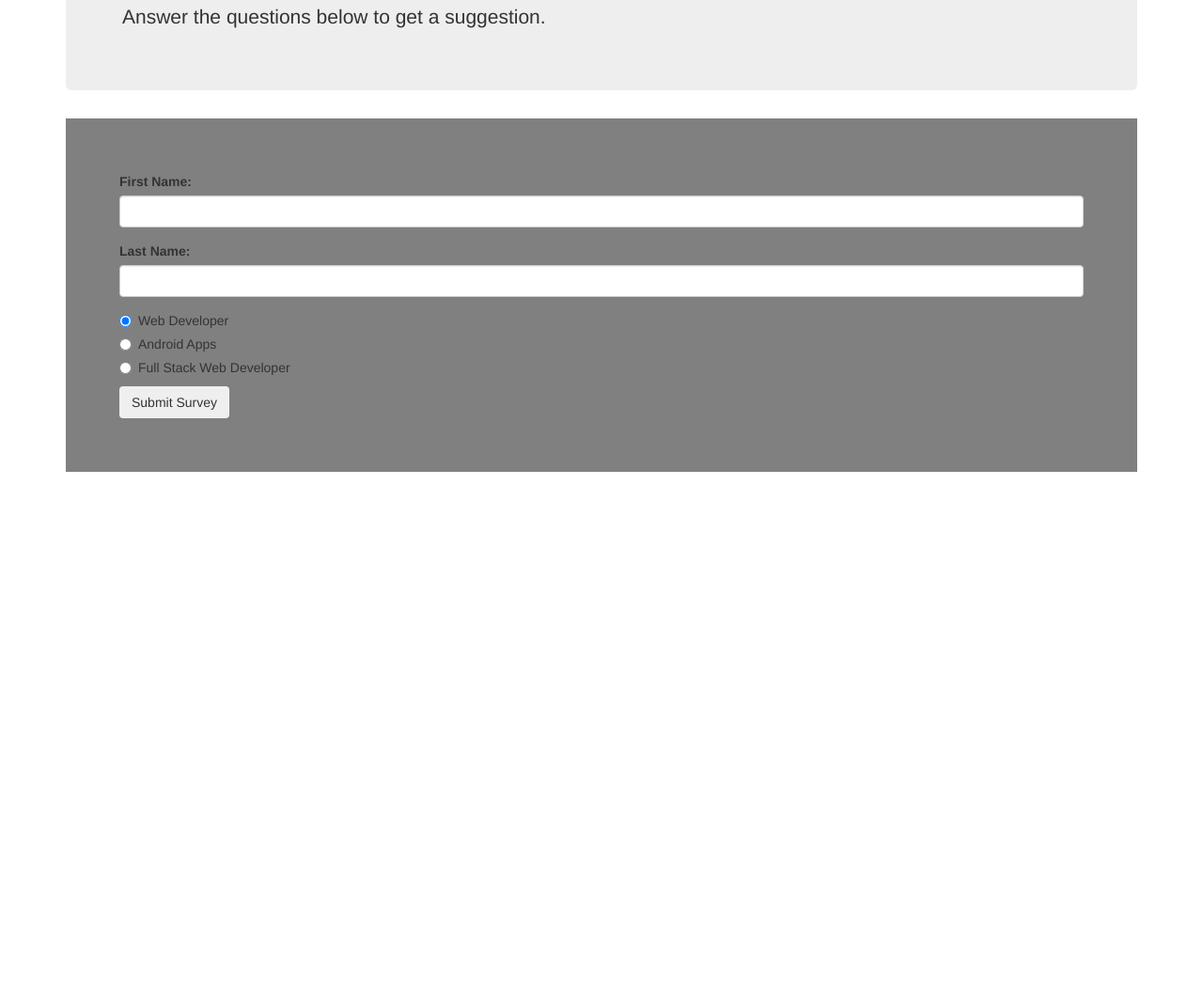
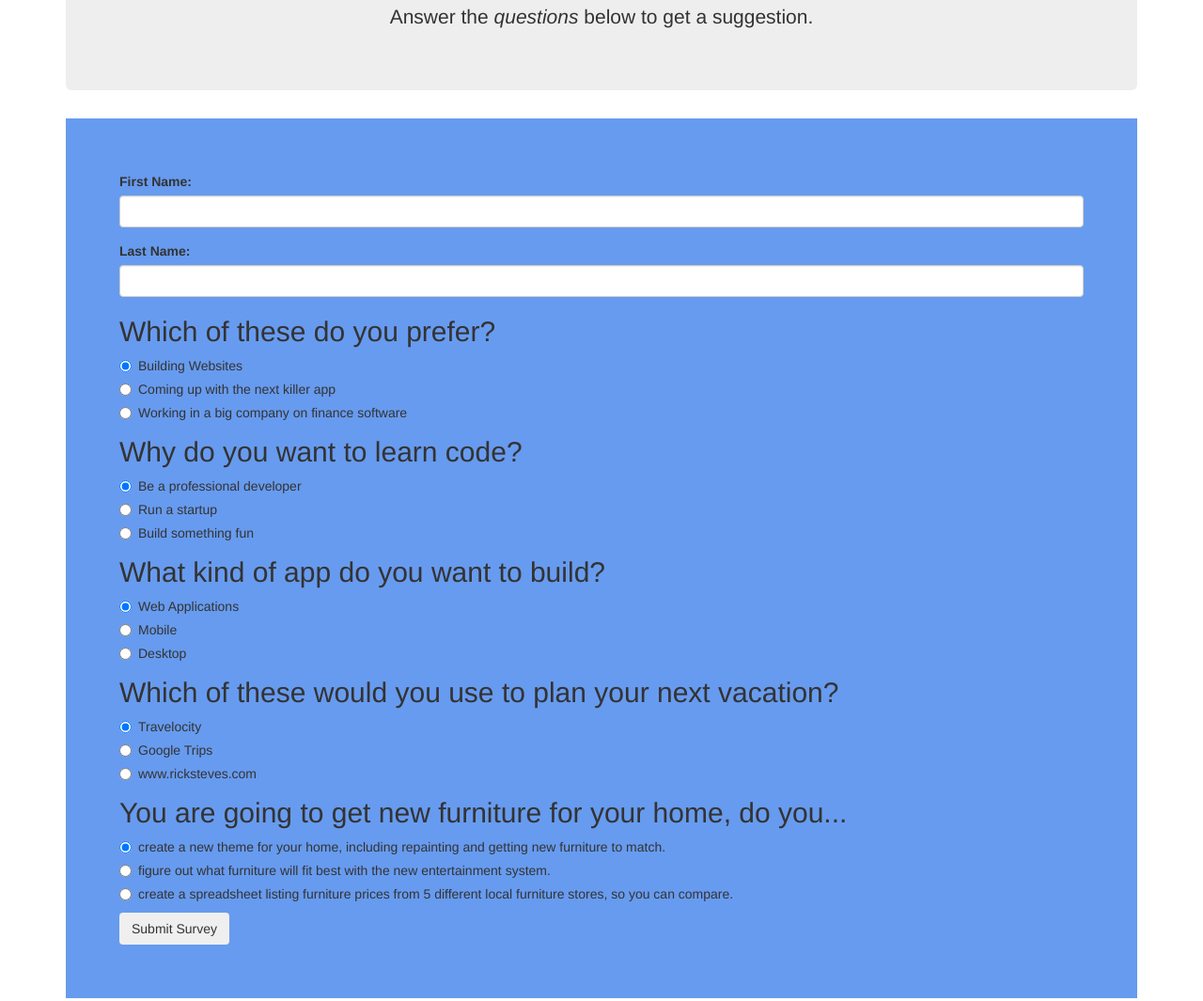
Before and after one commit to bartsw01/track-suggester-project, a plain HTML site: page test-radio.html in a window 1280 px wide. Shown: the part 214-1279 px from the top of the page at 94% size. Before the commit the page ends 800 px from the top, so only its background shows below. Drawn offline with Linux system fonts and the light colour scheme.

Commit message:
add additional questions to test-radio.html using radio form

```diff
--- a/css/styles.css
+++ b/css/styles.css
@@ -1,9 +1,12 @@
-h1{
+.jumbotron h1{
+  text-align: center;
+}
+.jumbotron p{
   text-align: center;
 }
 #formSurvey{
   border: 3px;
-  background-color: gray;
+  background-color: #679bef;
   border-color: black;
   padding: 5%;
 }
--- a/test-radio.html
+++ b/test-radio.html
@@ -12,7 +12,7 @@
     <div class="container">
       <div class="jumbotron">
         <h1>What Programming Track Should I take?</h1>
-        <p>Answer the questions below to get a suggestion.</p>
+        <p>Answer the <em>questions</em> below to get a suggestion.</p>
       </div>
       <div>
         <form id="formSurvey">
@@ -25,24 +25,100 @@
             <input id="lastName" class="form-control" type="text">
           </div>
           <div class="radio">
+            <h2>Which of these do you prefer?</h2>
             <label>
               <input type="radio" name="track" value="webdesign" checked>
-              Web Developer
+              Building Websites
             </label>
           </div>
           <div class="radio">
             <label>
               <input type="radio" name="track" value="android">
-              Android Apps
+              Coming up with the next killer app
             </label>
           </div>
           <div class="radio">
             <label>
               <input type="radio" name="track" value="fullstack">
-              Full Stack Web Developer
+              Working in a big company on finance software
             </label>
           </div>
-
+          <div class="radio">
+            <h2>Why do you want to learn code?</h2>
+            <label>
+              <input type="radio" name="track2" value="webdesign" checked>
+              Be a professional developer
+            </label>
+          </div>
+          <div class="radio">
+            <label>
+              <input type="radio" name="track2" value="android">
+              Run a startup
+            </label>
+          </div>
+          <div class="radio">
+            <label>
+              <input type="radio" name="track2" value="fullstack">
+              Build something fun
+            </label>
+          </div>
+          <div class="radio">
+            <h2>What kind of app do you want to build?</h2>
+            <label>
+              <input type="radio" name="track3" value="webdesign" checked>
+              Web Applications
+            </label>
+          </div>
+          <div class="radio">
+            <label>
+              <input type="radio" name="track3" value="android">
+              Mobile
+            </label>
+          </div>
+          <div class="radio">
+            <label>
+              <input type="radio" name="track3" value="fullstack">
+              Desktop
+            </label>
+          </div>
+          <div class="radio">
+            <h2>Which of these would you use to plan your next vacation?</h2>
+            <label>
+              <input type="radio" name="track4" value="webdesign" checked>
+              Travelocity
+            </label>
+          </div>
+          <div class="radio">
+            <label>
+              <input type="radio" name="track4" value="android">
+              Google Trips
+            </label>
+          </div>
+          <div class="radio">
+            <label>
+              <input type="radio" name="track4" value="fullstack">
+              www.ricksteves.com
+            </label>
+          </div>
+          <div class="radio">
+            <h2>You are going to get new furniture for your home, do you...</h2>
+            <label>
+              <input type="radio" name="track5" value="webdesign" checked>
+              create a new theme for your home, including repainting and getting new furniture to match.
+            </label>
+          </div>
+          <div class="radio">
+            <label>
+              <input type="radio" name="track5" value="android">
+              figure out what furniture will fit best with the new entertainment system.
+            </label>
+          </div>
+          <div class="radio">
+            <label>
+              <input type="radio" name="track5" value="fullstack">
+              create a spreadsheet listing furniture prices from 5 different local furniture stores, so you can compare.
+            </label>
+          </div>
           <button type="submit" class="btn">Submit Survey</button>
         </form>
         <div id="survey">
```
